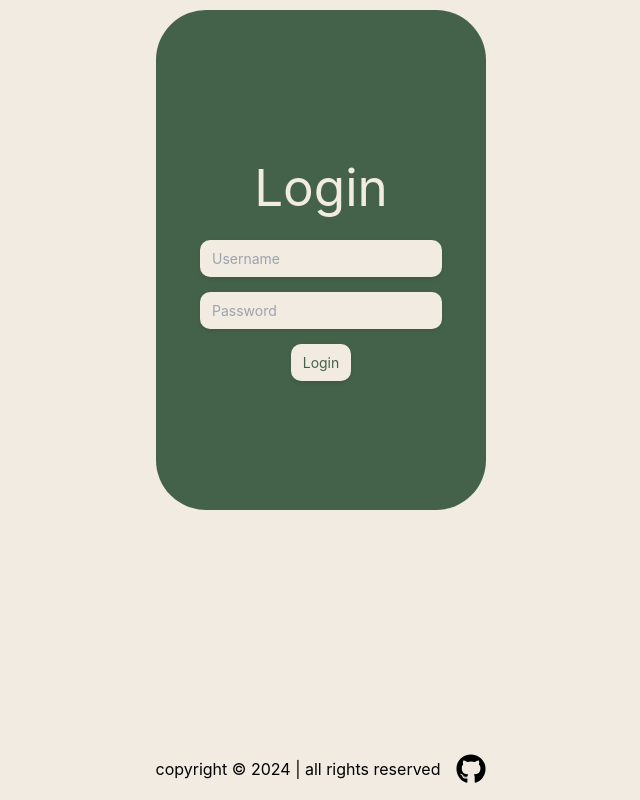
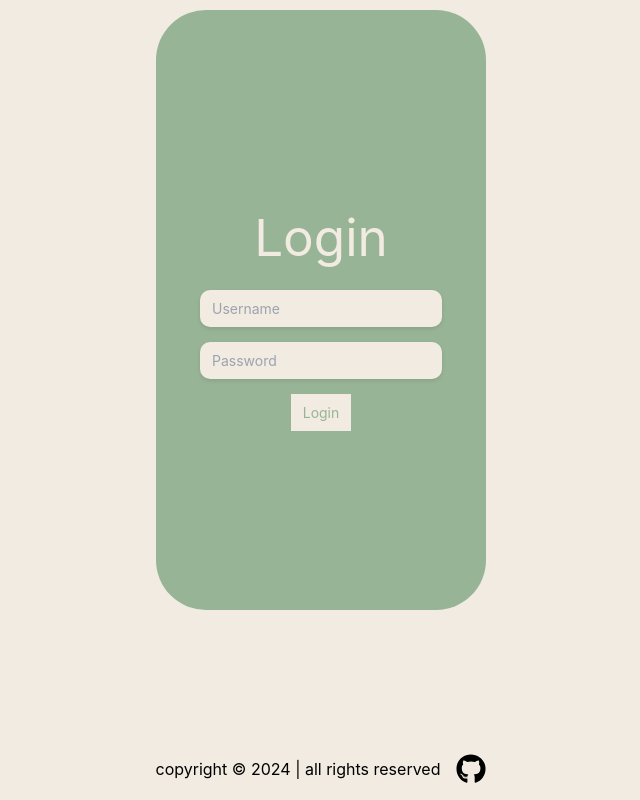
Before and after one commit to NoNathan17/nutri, a React (Vite) app in the folder frontend/: page /login in a window 1280 px wide. Shown: the whole page, without its empty margins (319-959 px from the left). Built offline with nearby package versions, Linux system fonts and the light colour scheme.

Commit message:
profile css

```diff
--- a/frontend/src/index.css
+++ b/frontend/src/index.css
@@ -274,10 +274,11 @@ p {
   text-align: center;
   padding: 20px;
   min-width: 300px;
-  min-height: 500px;
+  min-height: 600px;
   margin: auto;
   margin-top: 10px;
-  background-color: #44624a;
+  background-color: #98b496;
+  color: #f1ebe1;
   border-radius: 50px;
   gap: 15px;
 }
@@ -290,14 +291,11 @@ p {
 .form-button{
   background-color: #f1ebe1;
   border: none;
-  border-radius: 10px;
   padding: 8px 12px;
-  color: #44624a;
+  color: #98b496;
   font-size: 14px;
   font-family: "Inter", sans-serif;
   cursor: pointer;
-  box-shadow: 0 2px 4px rgba(0, 0, 0, 0.1);
-  transition: background-color 0.2s ease;
 }
 .form-button:hover {
   background-color: #b4c9b1;
@@ -314,7 +312,15 @@ p {
   box-shadow: 0 2px 4px rgba(0, 0, 0, 0.1);
   transition: background-color 0.2s ease;
 }
+.select-item {
+  background-color: #98b496; /* Matches the dropdown content */
+  border: none; /* Removes borders between items */
+  color: #f1ebe1; /* Text color */
+}
 
+.select-item:hover {
+  background-color: #7a9679; /* Optional: darker green on hover */
+}
 .dropdown-menu {
   position: absolute;
   left: 0;
@@ -326,7 +332,11 @@ p {
   box-shadow: 0 4px 6px rgba(0, 0, 0, 0.1);
   overflow: hidden;
 }
-
+.select-content {
+  background-color: #98b496; /* Matches the green background */
+  border: none; /* Removes white border */
+  box-shadow: none; /* Removes any shadow */
+}
 @media (max-width: 768px) {
   .dropdown-menu {
     max-width: 90%;
--- a/frontend/src/pages/profile.tsx
+++ b/frontend/src/pages/profile.tsx
@@ -29,8 +29,8 @@ const Profile = () => {
   }, []);
 
   return (
-    <div>
-      <h1>Your Profile</h1>
+    <div className="form-container">
+      <h1 className="form-name">Your Profile</h1>
       <div>
         {/* Conditionally render the BMI and Maintenance Calories */}
         <h2>BMI: {bmi ? bmi : "Loading..."}</h2>
@@ -38,16 +38,17 @@ const Profile = () => {
       </div>
       <div>
         <Select>
-          <SelectTrigger className="w-[280px]">
-            <SelectValue placeholder="Select Fitness Plan" />
-          </SelectTrigger>
-          <SelectContent>
-            <SelectGroup>
-              <SelectItem value="Bodybuilding">Bodybuilding</SelectItem>
-              <SelectItem value="Weight Loss">Weight Loss</SelectItem>
-              <SelectItem value="GeneralHealth">General Health</SelectItem>
-            </SelectGroup>
-          </SelectContent>
+        <SelectTrigger className="w-[280px]" background-color="#98b496">
+                <SelectValue placeholder="Select Fitness Plan" />
+                </SelectTrigger>
+                <SelectContent className="select-content">
+                <SelectGroup>
+                    <SelectItem className="select-item" value="Bodybuilding">Bodybuilding</SelectItem>
+                    <SelectItem className="select-item" value="Weight Loss">Weight Loss</SelectItem>
+                    <SelectItem className="select-item" value="GeneralHealth">General Health</SelectItem>
+                </SelectGroup>
+                </SelectContent>
+
         </Select>
       </div>
     </div>
```
Also changed, not shown: 1 other file (tests, documents, lock files or other folders).
